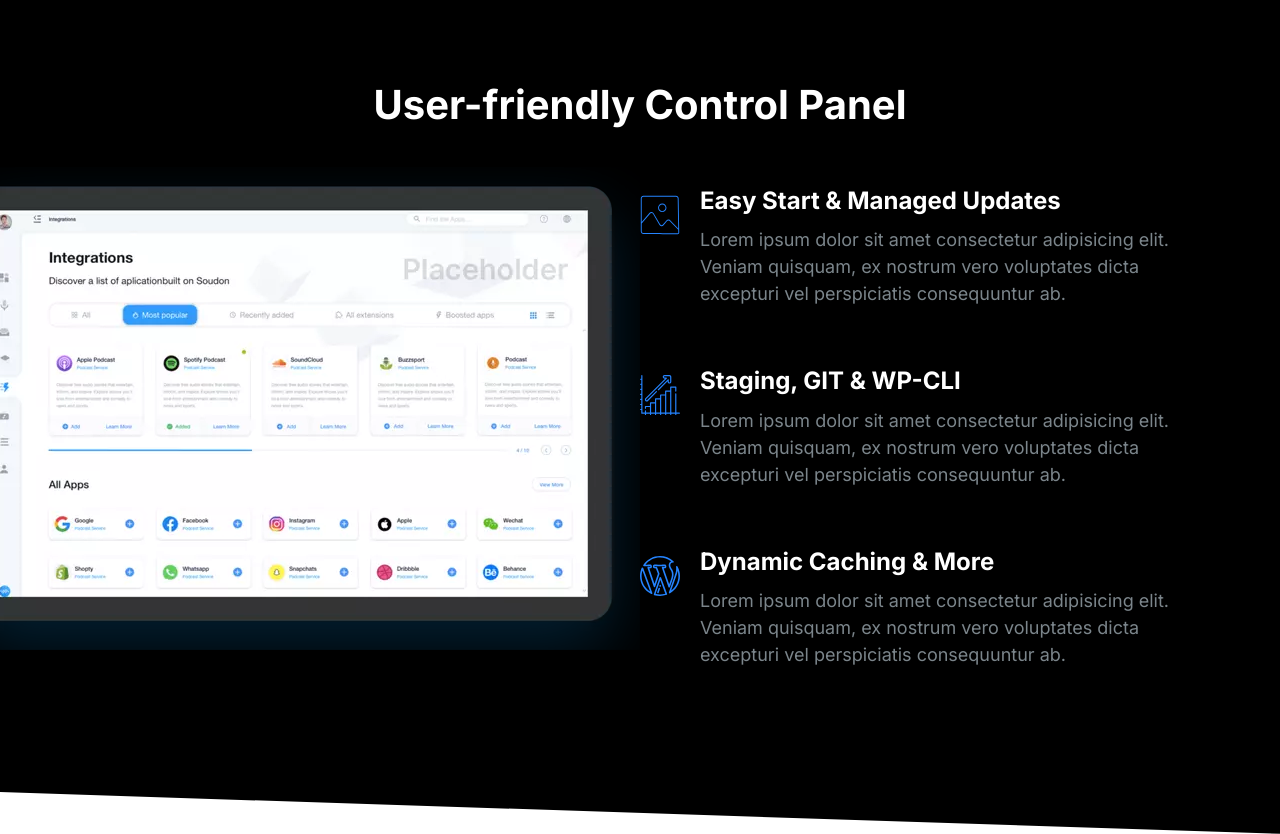
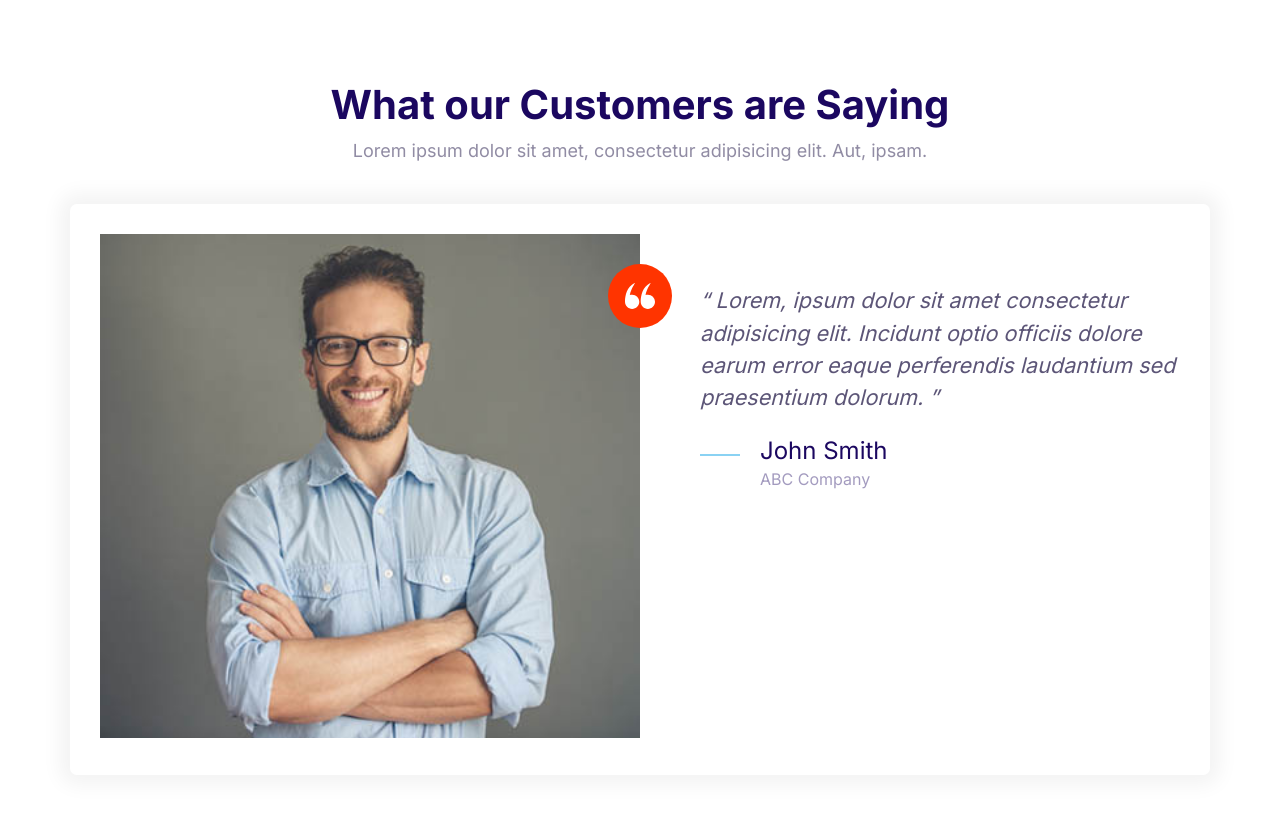
Before and after one commit to dlamontsr/mosh, a plain HTML site: page index.html in a window 1280 px wide. Drawn offline with Linux system fonts and the light colour scheme.

Commit message:
Defined the block-testimonials component.

```diff
--- a/index.html
+++ b/index.html
@@ -16,75 +16,49 @@
     <link rel="stylesheet" href="/css/styles.css" />
   </head>
   <body>
-    <section class="block block--dark block--skewed-right block-showcase">
+    <section class="block">
       <header class="block__header">
-        <h2>User-friendly Control Panel</h2>
+        <h2>What our Customers are Saying</h2>
+        <p>
+          Lorem ipsum dolor sit amet, consectetur adipisicing elit. Aut, ipsam.
+        </p>
       </header>
-      <div class="container grid grid--1x2">
-        <picture class="block-showcase__image">
-          <source
-            type="image/webp"
-            srcset="images/ipad.webp 1x, images/ipad@2x.webp 2x"
+      <div class="container">
+        <div class="card testimonial">
+          <div class="grid grid--1x2">
+            <div class="testimonial__image">
+              <img
+                src="images/testimonial.jpg"
+                alt="A happy, smiling customer"
               />
-          <source
-            type="image/png"
-            srcset="images/ipad.png 1x, images/ipad@2x.png 2x"
-          />
-          <img src="images/ipad.png" alt="" />
-        </picture>
-        <ul class="list">
-          <li>
+              <span class="icon-container icon-container--accent">
+                <svg class="icon icon--white icon--small">
+                  <use xlink:href="images/sprite.svg#quotes"></use>
+                </svg>
+              </span>
+            </div>
+            <blockquote class="quote">
+              <p class="quote__text">
+                Lorem, ipsum dolor sit amet consectetur adipisicing elit.
+                Incidunt optio officiis dolore earum error eaque perferendis
+                laudantium sed praesentium dolorum.
+              </p>
+              <footer>
                 <div class="media">
                   <div class="media__image">
-                <svg class="icon icon--primary">
-                  <use xlink:href="images/sprite.svg#snap"></use>
+                    <svg class="icon icon--primary quote__line">
+                      <use xlink:href="images/sprite.svg#line"></use>
                     </svg>
                   </div>
                   <div class="media__body">
-                <h3 class="media__title">Easy Start & Managed Updates</h3>
-                <p>
-                  Lorem ipsum dolor sit amet consectetur adipisicing elit.
-                  Veniam quisquam, ex nostrum vero voluptates dicta excepturi
-                  vel perspiciatis consequuntur ab.
-                </p>
+                    <h3 class="media__title quote__author">John Smith</h3>
+                    <p class="quote__organization">ABC Company</p>
                   </div>
                 </div>
-          </li>
-          <li>
-            <div class="media">
-              <div class="media__image">
-                <svg class="icon icon--primary">
-                  <use xlink:href="images/sprite.svg#growth"></use>
-                </svg>
-              </div>
-              <div class="media__body">
-                <h3 class="media__title">Staging, GIT & WP-CLI</h3>
-                <p>
-                  Lorem ipsum dolor sit amet consectetur adipisicing elit.
-                  Veniam quisquam, ex nostrum vero voluptates dicta excepturi
-                  vel perspiciatis consequuntur ab.
-                </p>
+              </footer>
+            </blockquote>
           </div>
         </div>
-          </li>
-          <li>
-            <div class="media">
-              <div class="media__image">
-                <svg class="icon icon--primary">
-                  <use xlink:href="images/sprite.svg#wordpress"></use>
-                </svg>
-              </div>
-              <div class="media__body">
-                <h3 class="media__title">Dynamic Caching & More</h3>
-                <p>
-                  Lorem ipsum dolor sit amet consectetur adipisicing elit.
-                  Veniam quisquam, ex nostrum vero voluptates dicta excepturi
-                  vel perspiciatis consequuntur ab.
-                </p>
-              </div>
-            </div>
-          </li>
-        </ul>
       </div>
     </section>
     <script src="/js/main.js"></script>
```
Also changed, not shown: components/block-testimonials.html (added, +40 -0 lines). Lines whose indentation alone changed are shown as unchanged.
